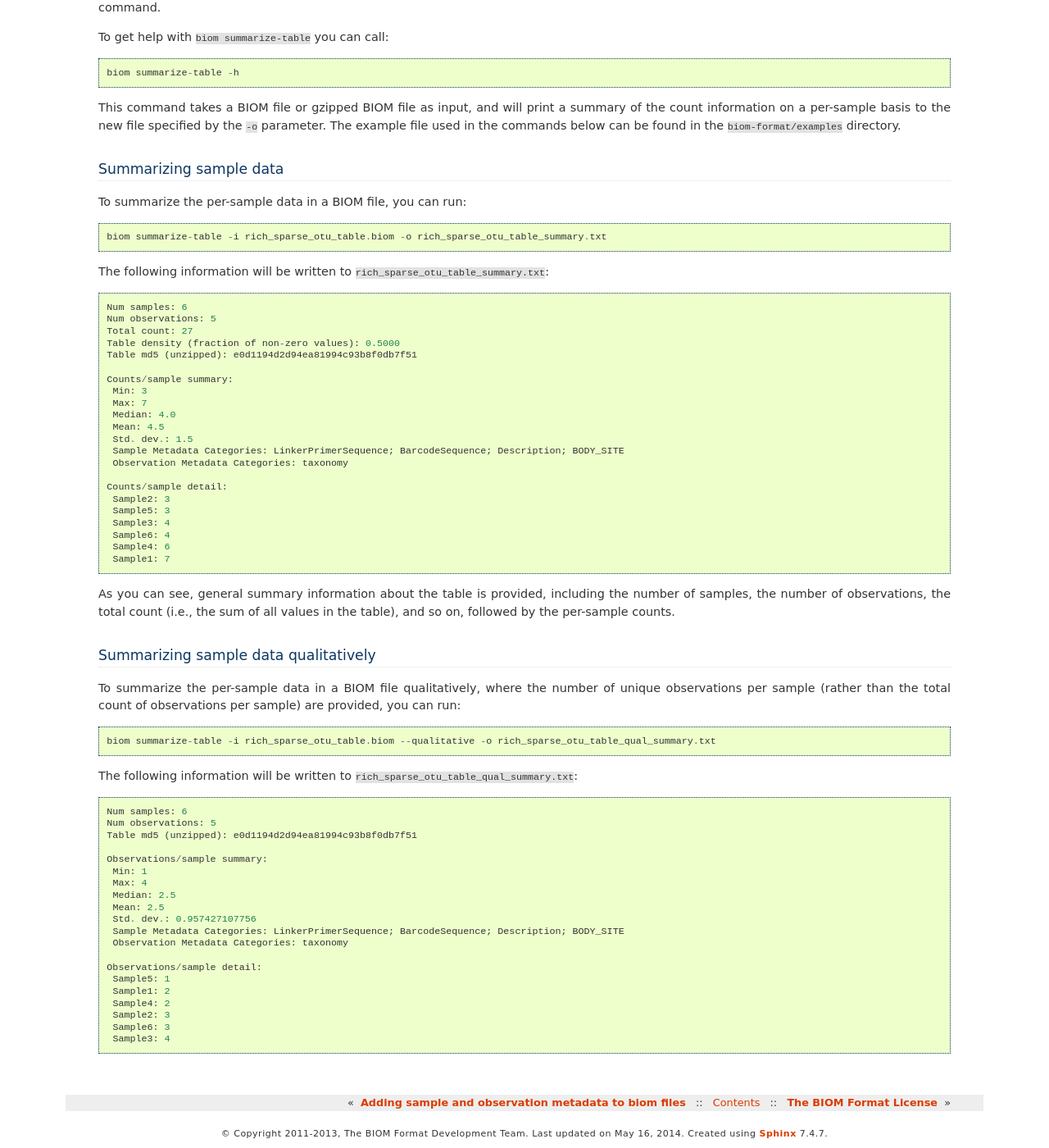
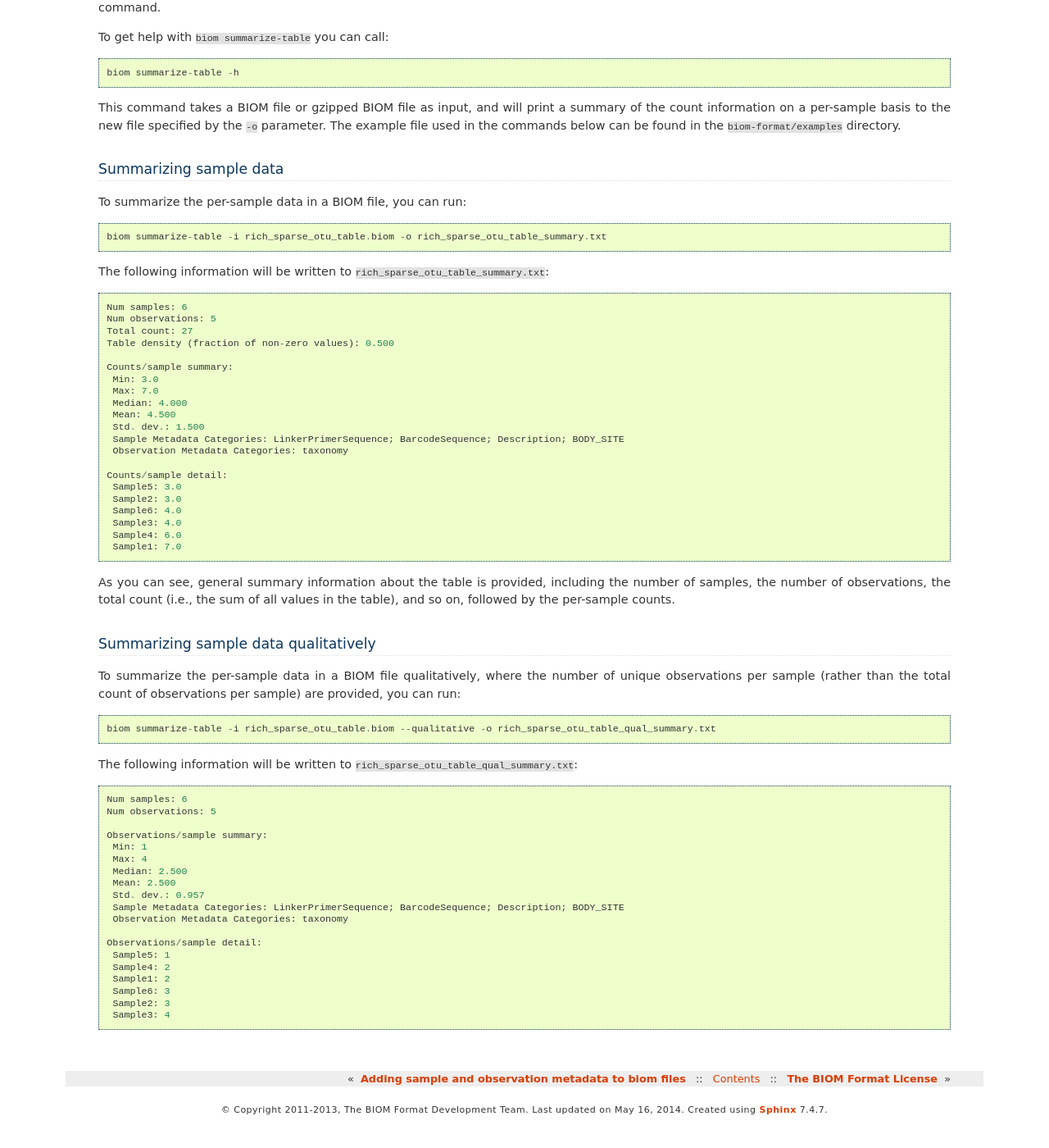
Before and after one commit to biocore/biom-format, a Sphinx documentation site: the page built from doc/documentation/summarizing_biom_tables.rst, in a window 1280 px wide and 1400 px high, scrolled down 201 px. Shown: the whole window at 82% size. Built offline with Sphinx 7.4.7, drawn with Linux system fonts in a browser that asks for light colours; formulas are drawn with MathJax 3; pages that are not in the unit, such as notebooks, are missing from menus; after the commit the page ends 1572 px from its top, so only the background shows below that.

Commit message:
DOC: Update output of summarizing a biom table

```diff
--- a/doc/documentation/summarizing_biom_tables.rst
+++ b/doc/documentation/summarizing_biom_tables.rst
@@ -24,25 +24,24 @@ The following information will be written to ``rich_sparse_otu_table_summary.txt
 	Num samples: 6
 	Num observations: 5
 	Total count: 27
-	Table density (fraction of non-zero values): 0.5000
-	Table md5 (unzipped): e0d1194d2d94ea81994c93b8f0db7f51
+	Table density (fraction of non-zero values): 0.500
 
 	Counts/sample summary:
-	 Min: 3
-	 Max: 7
-	 Median: 4.0
-	 Mean: 4.5
-	 Std. dev.: 1.5
+	 Min: 3.0
+	 Max: 7.0
+	 Median: 4.000
+	 Mean: 4.500
+	 Std. dev.: 1.500
 	 Sample Metadata Categories: LinkerPrimerSequence; BarcodeSequence; Description; BODY_SITE
 	 Observation Metadata Categories: taxonomy
 
 	Counts/sample detail:
-	 Sample2: 3
-	 Sample5: 3
-	 Sample3: 4
-	 Sample6: 4
-	 Sample4: 6
-	 Sample1: 7
+	 Sample5: 3.0
+	 Sample2: 3.0
+	 Sample6: 4.0
+	 Sample3: 4.0
+	 Sample4: 6.0
+	 Sample1: 7.0
 
 As you can see, general summary information about the table is provided, including the number of samples, the number of observations, the total count (i.e., the sum of all values in the table), and so on, followed by the per-sample counts.
 
@@ -57,21 +56,20 @@ The following information will be written to ``rich_sparse_otu_table_qual_summar
 
 	Num samples: 6
 	Num observations: 5
-	Table md5 (unzipped): e0d1194d2d94ea81994c93b8f0db7f51
 
 	Observations/sample summary:
 	 Min: 1
 	 Max: 4
-	 Median: 2.5
-	 Mean: 2.5
-	 Std. dev.: 0.957427107756
+	 Median: 2.500
+	 Mean: 2.500
+	 Std. dev.: 0.957
 	 Sample Metadata Categories: LinkerPrimerSequence; BarcodeSequence; Description; BODY_SITE
 	 Observation Metadata Categories: taxonomy
 
 	Observations/sample detail:
 	 Sample5: 1
+	 Sample4: 2
 	 Sample1: 2
-	 Sample4: 2
+	 Sample6: 3
 	 Sample2: 3
-	 Sample6: 3
 	 Sample3: 4
```
